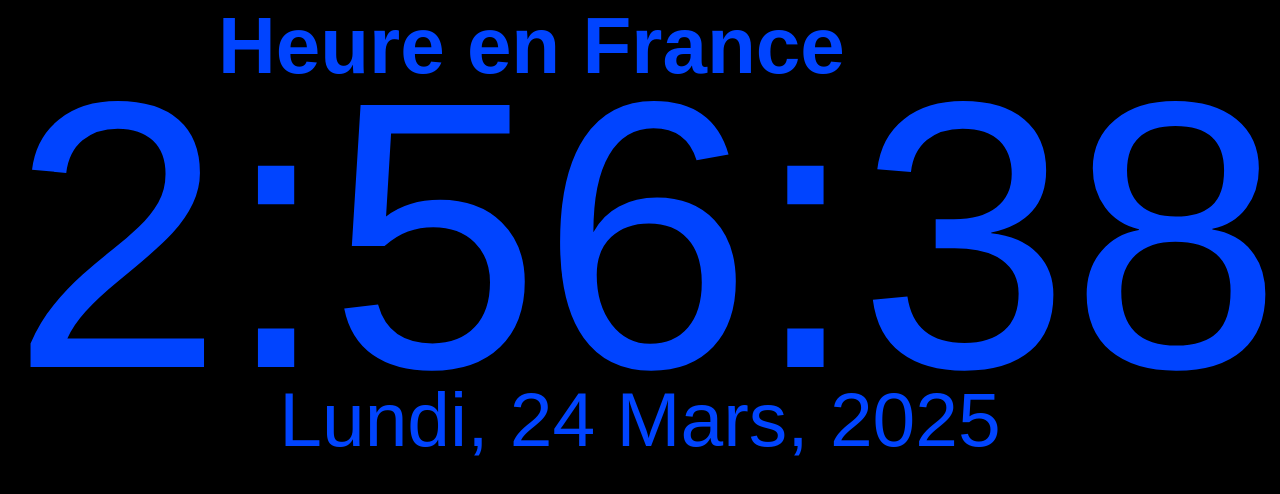
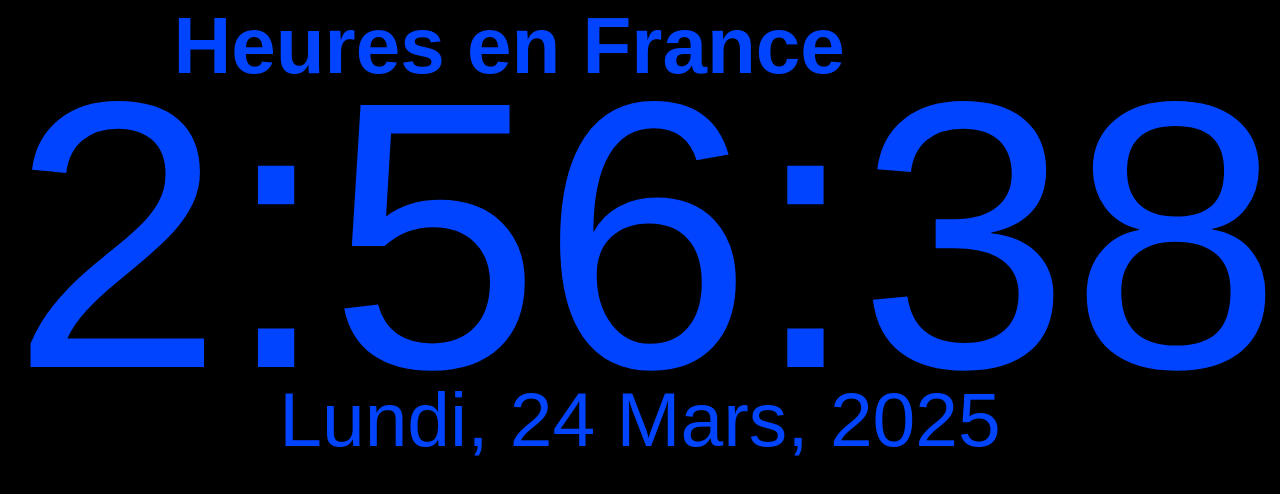
Before and after one commit to julioaires123/torreeiffel, a plain HTML site: page index.html in a window 1280 px wide. Drawn offline with Linux system fonts and the light colour scheme.

Commit message:
Update index.html

```diff
--- a/index.html
+++ b/index.html
@@ -10,7 +10,7 @@
 
     <title>CANAL Sr. VAQUINHA  </title>
 </head>
-<h1>Heure en France</h1>
+<h1>Heures en France</h1>
 
 
 <Body>
```
